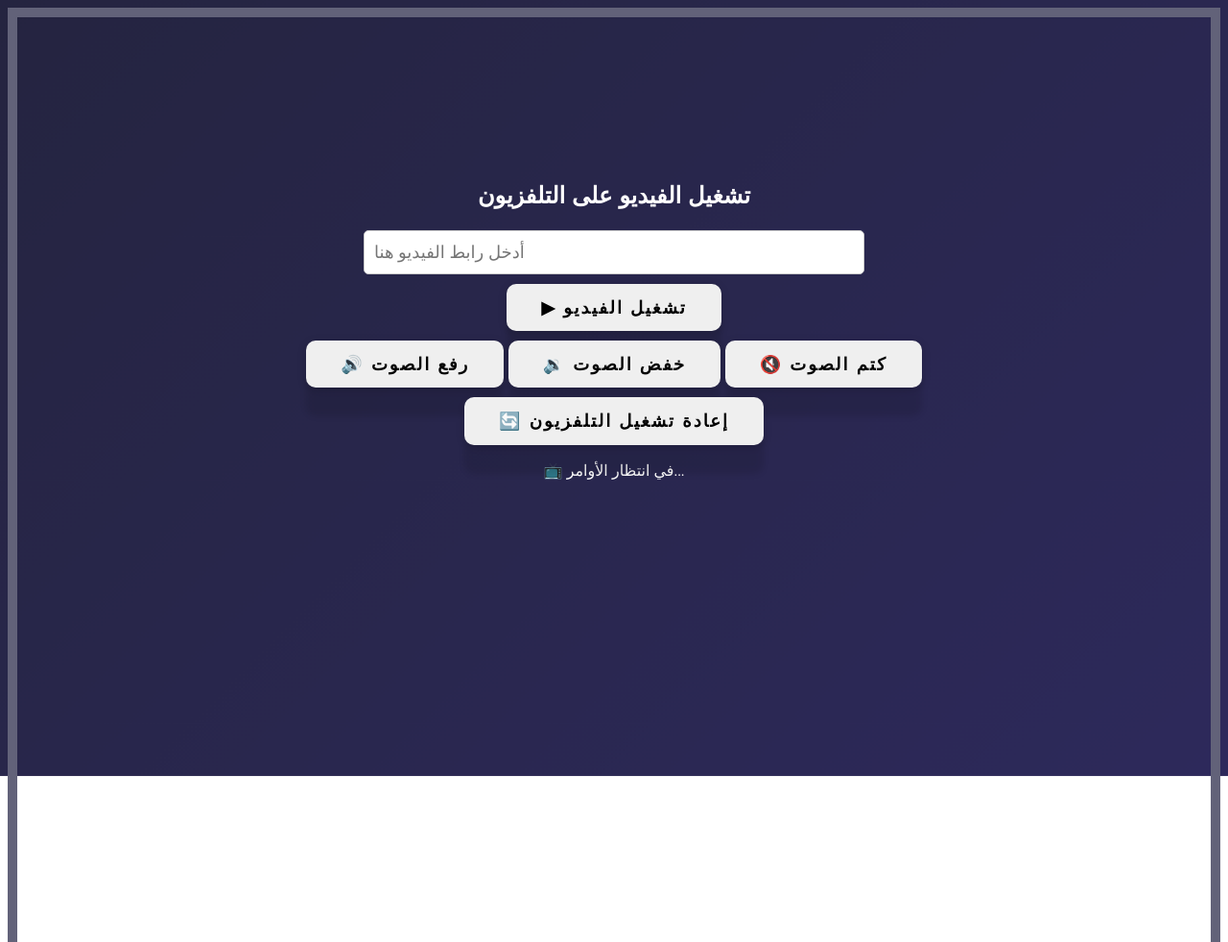
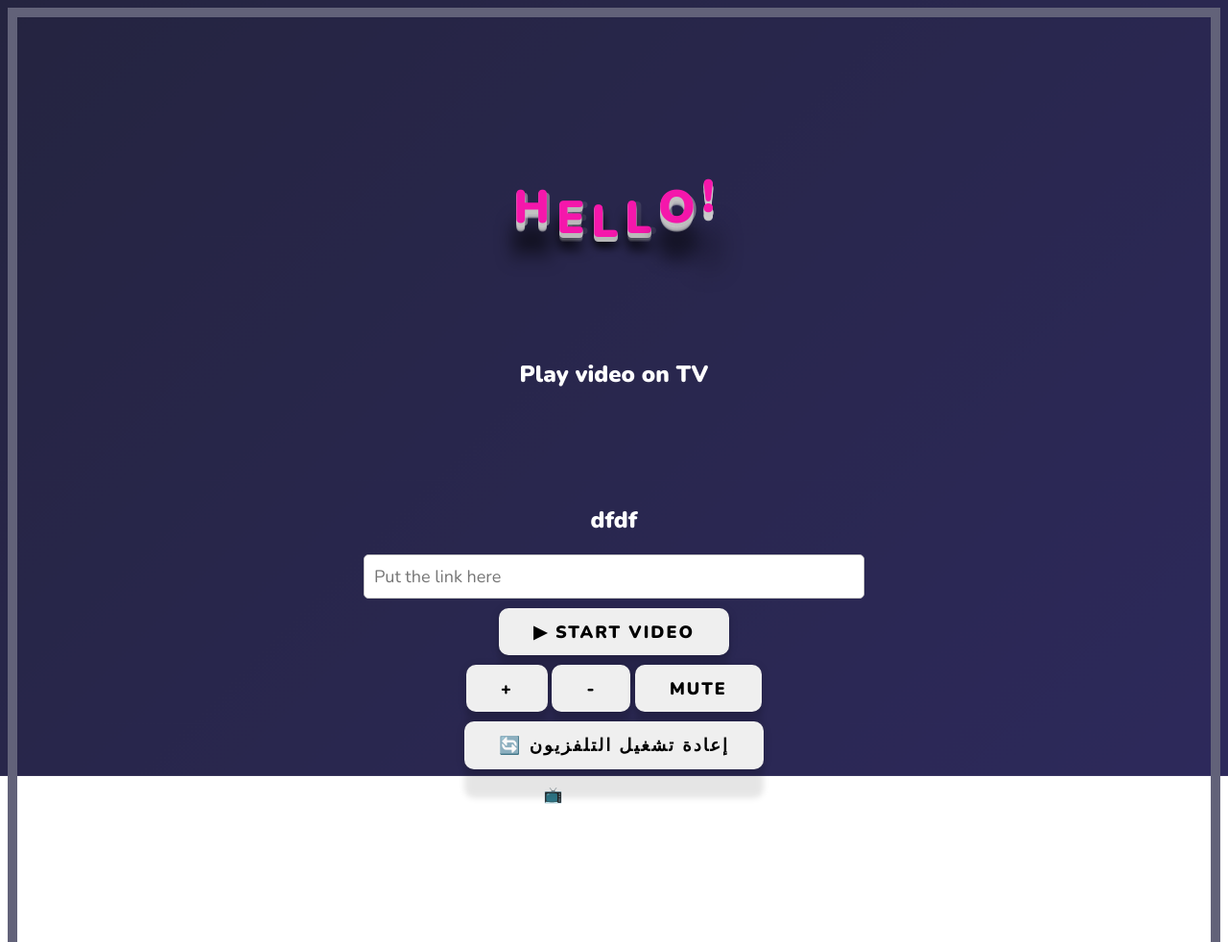
Before and after one commit to Thamerp09/flask-tv-server, a Flask app: page / in a window 1280 px wide. Shown: the top 982 px of the page at 96% size. Run offline with Flask 3, Linux system fonts and the light colour scheme.

Commit message:
make change in front

```diff
--- a/templates/front.html
+++ b/templates/front.html
@@ -204,14 +204,23 @@
     </style>
 </head>
 <body>
-    <h1>تشغيل الفيديو على التلفزيون</h1>
-    <input type="text" id="videoUrl" placeholder="أدخل رابط الفيديو هنا">
+    <h1>
+        <span>H</span>
+        <span>E</span>
+        <span>L</span>
+        <span>L</span>
+        <span>O</span>
+        <span>!</span>
+    </h1>
+    <h1>Play video on TV</h1>
+    <h1>dfdf</h1>
+    <input type="text" id="videoUrl" placeholder="Put the link here">
     <br>
-    <button onclick="playVideo()">▶ تشغيل الفيديو</button>
+    <button onclick="playVideo()">▶ Start Video </button>
     <br>
-    <button onclick="changeVolume('up')">🔊 رفع الصوت</button>
-    <button onclick="changeVolume('down')">🔉 خفض الصوت</button>
-    <button onclick="changeVolume('mute')">🔇 كتم الصوت</button>
+    <button onclick="changeVolume('up')">+</button>
+    <button onclick="changeVolume('down')">-</button>
+    <button onclick="changeVolume('mute')">mute</button>
     <br>
     <button onclick="rebootTV()">🔄 إعادة تشغيل التلفزيون</button>
     <p id="status">📺 في انتظار الأوامر...</p>
```
